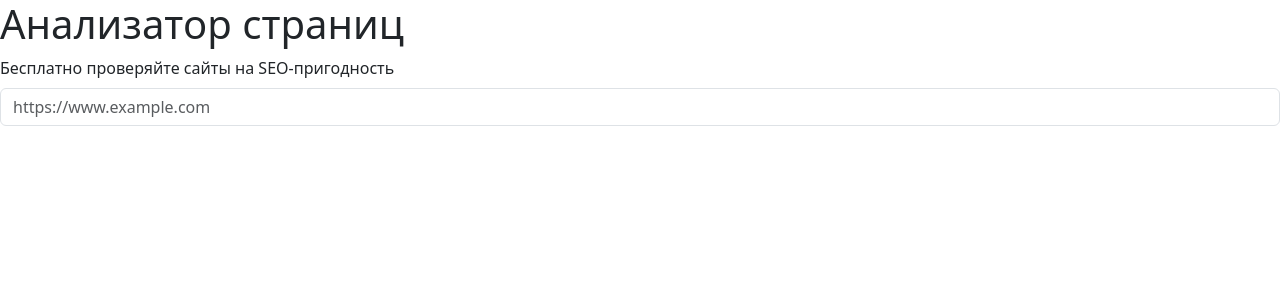
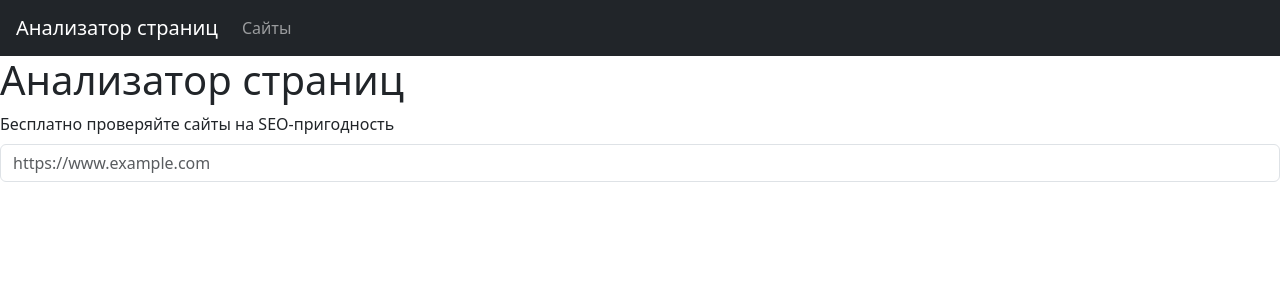
Before and after one commit to alex873110/python-project-83, a Flask app: page / in a window 1280 px wide. Shown: the top 300 px of the page. Run offline with Flask 3, Linux system fonts and the light colour scheme.

Commit message:
correct basic.html

```diff
--- a/page_analyzer/templates/basic.html
+++ b/page_analyzer/templates/basic.html
@@ -10,7 +10,20 @@ rel="stylesheet"
 integrity="sha384-T3c6CoIi6uLrA9TneNEoa7RxnatzjcDSCmG1MXxSR1GAsXEV/Dwwykc2MPK8M2HN"
 crossorigin="anonymous">
   </head>
-  <body body class="min-vh-100 d-flex flex-column">
+    <body class="min-vh-100 d-flex flex-column">
+      <header class="flex-shrink-0">
+        <nav class="navbar navbar-expand-md navbar-dark bg-dark px-3">
+          <a class="navbar-brand" href="/">Анализатор страниц</a>
+          <div id="navbarNav">
+            <ul class="navbar-nav">
+             <li class="nav-item"><a class="nav-link " href="/urls">Сайты</a></li>
+            </ul>
+
+          </div>
+        </nav>
+
+       </header>
+
     <h1>{{ title_text }}</h1>
       <label for="formControlInput" class="form-label">
         Бесплатно проверяйте сайты на SEO-пригодность
```
